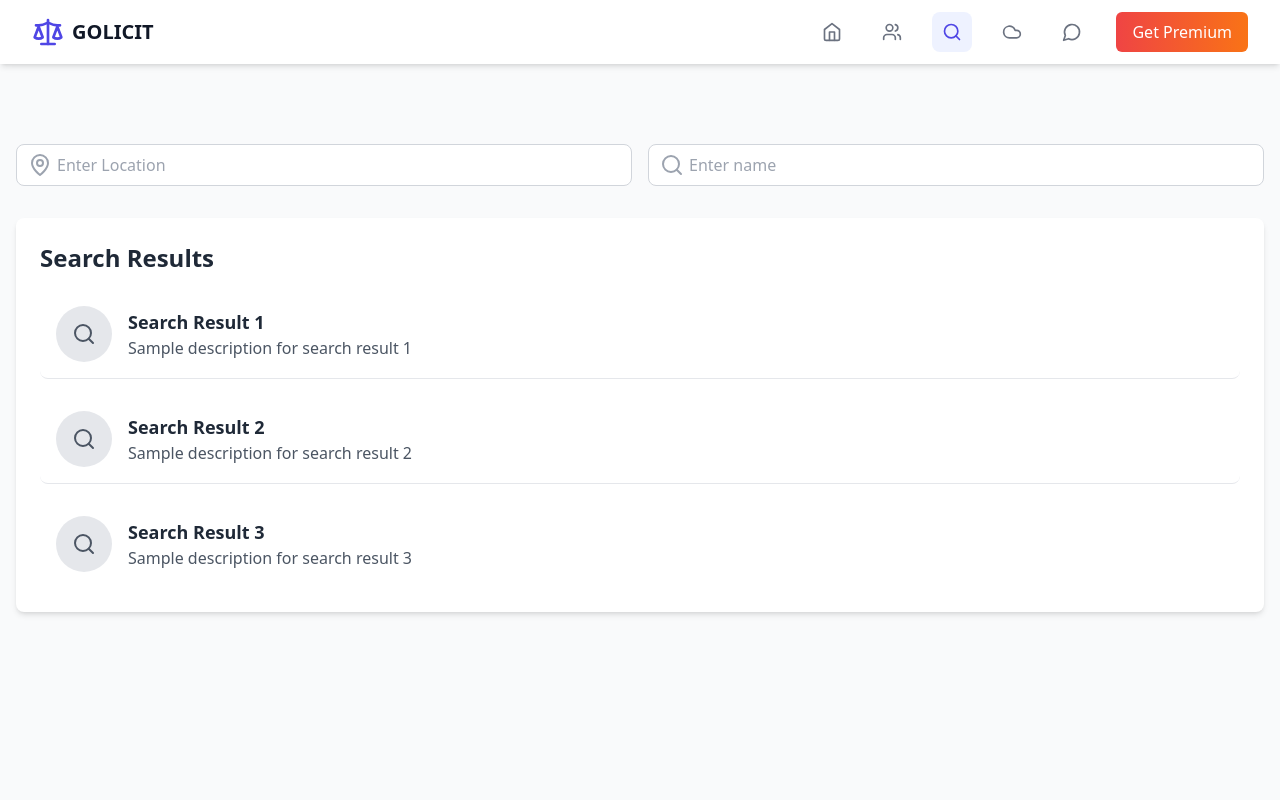
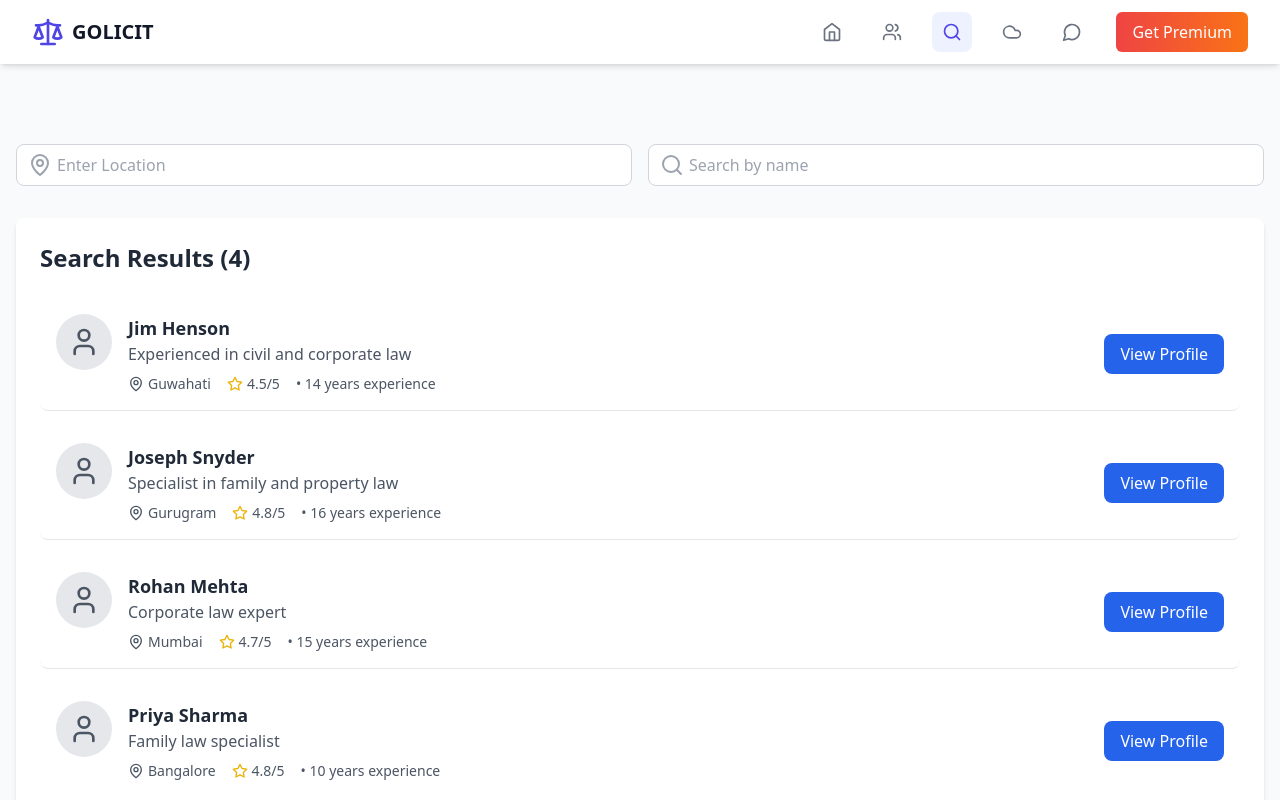
Before and after one commit to Iqapex/HealthTech, a React (Vite) app in the folder Frontend/: page /search in a window 1280 px wide. Shown: the top 800 px of the page. Built offline with nearby package versions, Linux system fonts and the light colour scheme.

Commit message:
update cloud and search

```diff
--- a/Frontend/src/pages/Search.tsx
+++ b/Frontend/src/pages/Search.tsx
@@ -1,6 +1,60 @@
-import { Search as SearchIcon, MapPin } from 'lucide-react';
+import { useState } from 'react';
+import { Search as SearchIcon, MapPin, User, Star } from 'lucide-react';
+import { Link } from 'react-router-dom';
+
+const lawyersData = [
+  {
+    name: "Jim Henson",
+    rating: 4.5,
+    cases: 100,
+    years: 14,
+    about: "Experienced in civil and corporate law",
+    location: "Guwahati",
+    education: "Harvard Law School",
+    experience: "14 years in corporate law"
+  },
+  {
+    name: "Joseph Snyder",
+    rating: 4.8,
+    cases: 120,
+    years: 16,
+    about: "Specialist in family and property law",
+    location: "Gurugram",
+    education: "Yale Law School",
+    experience: "16 years in family law"
+  },
+  {
+    name: "Rohan Mehta",
+    rating: 4.7,
+    cases: 200,
+    years: 15,
+    about: "Corporate law expert",
+    location: "Mumbai",
+    education: "NLSIU",
+    experience: "15 years in corporate litigation"
+  },
+  {
+    name: "Priya Sharma",
+    rating: 4.8,
+    cases: 150,
+    years: 10,
+    about: "Family law specialist",
+    location: "Bangalore",
+    education: "Symbiosis Law School",
+    experience: "10 years in family law"
+  },
+];
 
 export default function Search() {
+  const [searchLocation, setSearchLocation] = useState('');
+  const [searchName, setSearchName] = useState('');
+
+  const filteredLawyers = lawyersData.filter(lawyer => {
+    const matchesLocation = lawyer.location.toLowerCase().includes(searchLocation.toLowerCase());
+    const matchesName = lawyer.name.toLowerCase().includes(searchName.toLowerCase());
+    return matchesLocation && matchesName;
+  });
+
   return (
     <div className="min-h-screen bg-gray-50 pt-20 px-4">
       <div className="max-w-7xl mx-auto">
@@ -10,6 +64,8 @@ export default function Search() {
             <input
               type="text"
               placeholder="Enter Location"
+              value={searchLocation}
+              onChange={(e) => setSearchLocation(e.target.value)}
               className="w-full pl-10 pr-4 py-2 rounded-lg border border-gray-300 focus:ring-2 focus:ring-blue-500 focus:border-transparent"
             />
           </div>
@@ -18,32 +74,56 @@ export default function Search() {
             <SearchIcon className="absolute left-3 top-1/2 transform -translate-y-1/2 text-gray-400" />
             <input
               type="text"
-              placeholder="Enter name"
+              placeholder="Search by name"
+              value={searchName}
+              onChange={(e) => setSearchName(e.target.value)}
               className="w-full pl-10 pr-4 py-2 rounded-lg border border-gray-300 focus:ring-2 focus:ring-blue-500 focus:border-transparent"
             />
           </div>
         </div>
 
-        <div className="bg-white rounded-lg shadow-md p-6 mb-8 animate-fade-in">
-          <h2 className="text-2xl font-bold text-gray-800 mb-4">Search Results</h2>
+        <div className="bg-white rounded-lg shadow-md p-6 mb-8">
+          <h2 className="text-2xl font-bold text-gray-800 mb-6">Search Results ({filteredLawyers.length})</h2>
           <div className="space-y-4">
-            {/* Placeholder results */}
-            {[1, 2, 3].map((i) => (
-              <div
-                key={i}
-                className="border-b border-gray-200 pb-4 last:border-0 hover:bg-gray-50 transition-colors p-4 rounded-lg"
-              >
-                <div className="flex items-center space-x-4">
-                  <div className="bg-gray-200 rounded-full p-4">
-                    <SearchIcon className="w-6 h-6 text-gray-600" />
-                  </div>
-                  <div>
-                    <h3 className="text-lg font-semibold text-gray-800">Search Result {i}</h3>
-                    <p className="text-gray-600">Sample description for search result {i}</p>
+            {filteredLawyers.length === 0 ? (
+              <div className="text-center text-gray-500 py-8">
+                No lawyers found matching your criteria
+              </div>
+            ) : (
+              filteredLawyers.map((lawyer, index) => (
+                <div
+                  key={index}
+                  className="border-b border-gray-200 pb-4 last:border-0 hover:bg-gray-50 transition-colors p-4 rounded-lg"
+                >
+                  <div className="flex items-start space-x-4">
+                    <div className="bg-gray-200 rounded-full p-3">
+                      <User className="w-8 h-8 text-gray-600" />
+                    </div>
+                    <div className="flex-1">
+                      <h3 className="text-lg font-semibold text-gray-800">{lawyer.name}</h3>
+                      <p className="text-gray-600 mb-2">{lawyer.about}</p>
+                      <div className="flex items-center space-x-4 text-sm text-gray-600">
+                        <div className="flex items-center">
+                          <MapPin className="w-4 h-4 mr-1" />
+                          {lawyer.location}
+                        </div>
+                        <div className="flex items-center">
+                          <Star className="w-4 h-4 mr-1 text-yellow-500" />
+                          {lawyer.rating}/5
+                        </div>
+                        <span>• {lawyer.years} years experience</span>
+                      </div>
+                    </div>
+                    <Link
+                      to={`/lawyer/${lawyer.name}`}
+                      className="self-center bg-blue-600 text-white px-4 py-2 rounded-lg hover:bg-blue-700 transition-colors"
+                    >
+                      View Profile
+                    </Link>
                   </div>
                 </div>
-              </div>
-            ))}
+              ))
+            )}
           </div>
         </div>
       </div>
```
Also changed, not shown: Frontend/src/pages/Cloud.tsx (+112 -35 lines).
